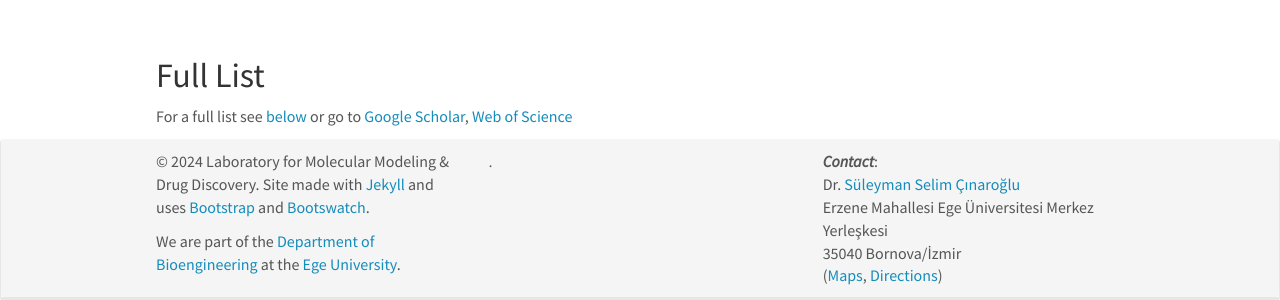
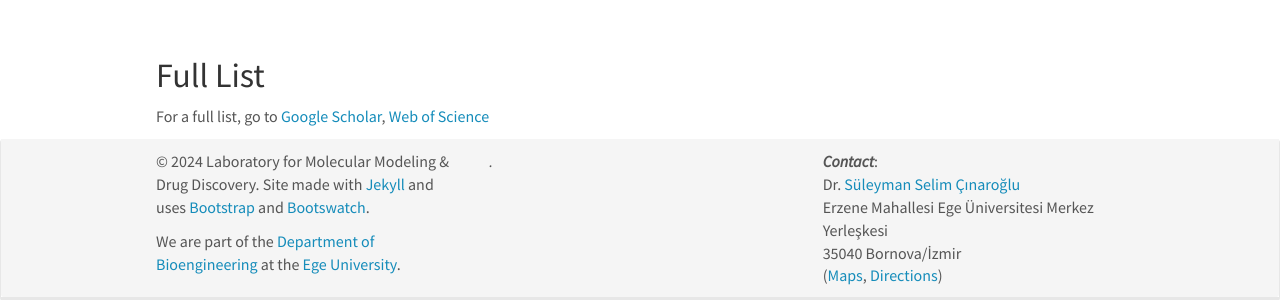
Before and after one commit to CinarogluLab/cinaroglulab.github.io, a Jekyll site: the page built from _pages/publications.md, in a window 1280 px wide and 900 px high, scrolled down 888 px. Shown: the part 577-877 px from the top of the window. Built offline with Jekyll 4.4.1, drawn with Linux system fonts in a browser that asks for light colours; nearby versions of some CDN libraries.

Commit message:
Update publications.md

```diff
--- a/_pages/publications.md
+++ b/_pages/publications.md
@@ -52,4 +52,4 @@ permalink: /publications/
 
 ## Full List
 
-For a full list see [below](#full-list) or go to [Google Scholar](https://scholar.google.com.tr/citations?user=jCq1QN8AAAAJ&hl), [Web of Science](https://www.webofscience.com/wos/author/record/37523)
+For a full list, go to [Google Scholar](https://scholar.google.com.tr/citations?user=jCq1QN8AAAAJ&hl), [Web of Science](https://www.webofscience.com/wos/author/record/37523)
```
